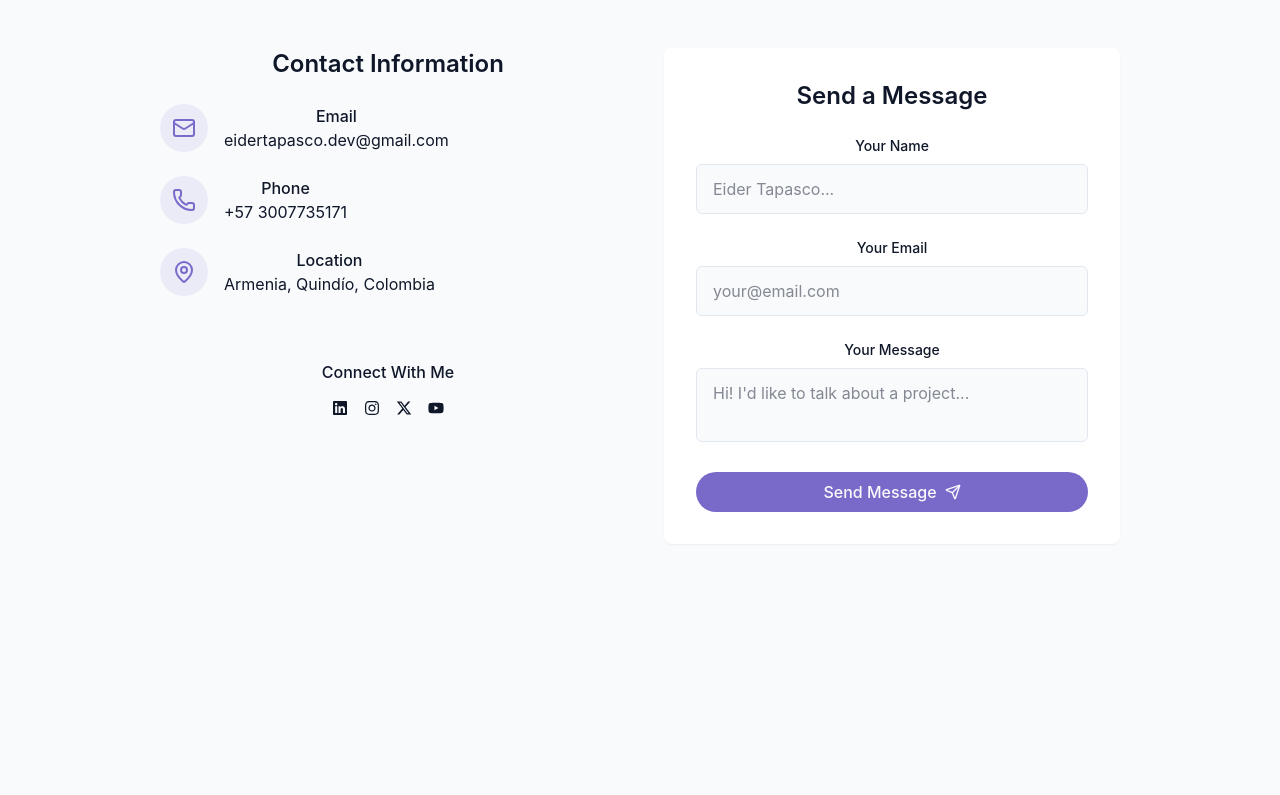
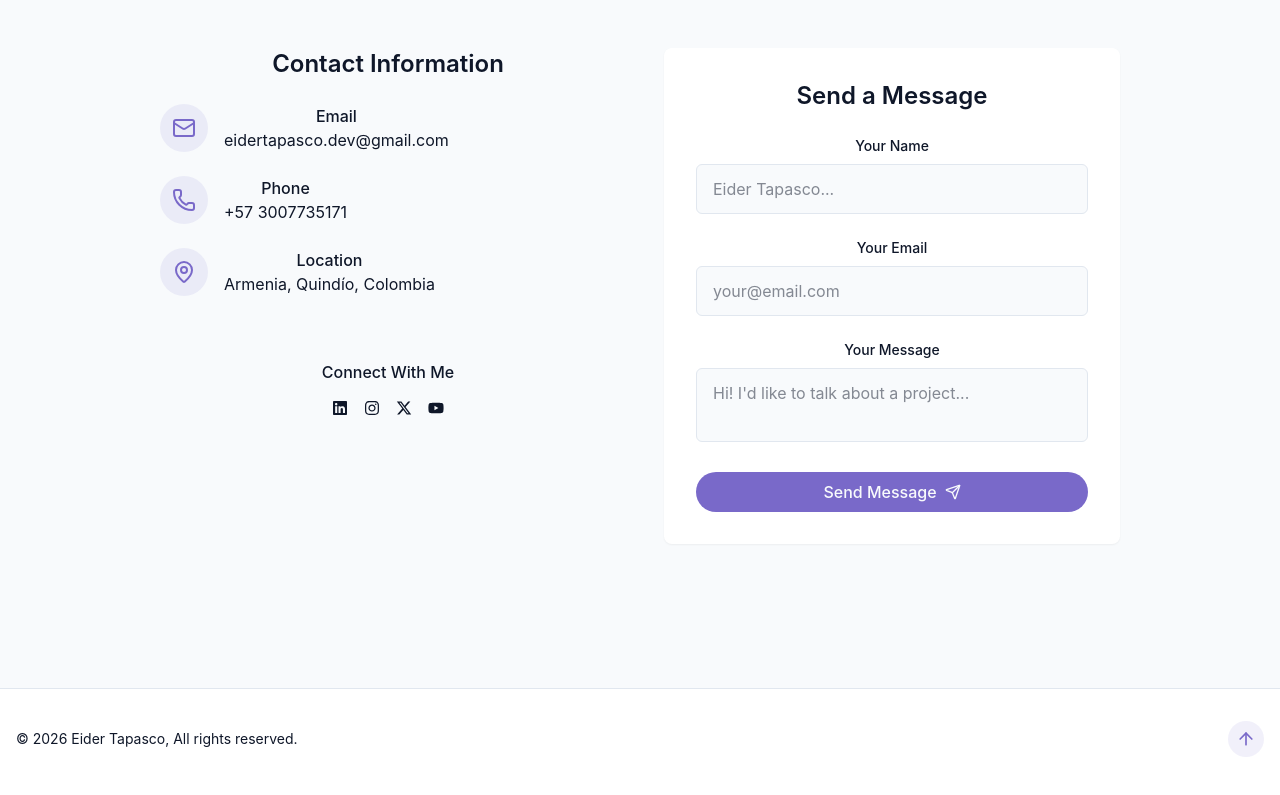
Before and after one commit to eidertapasco/portfolio-eider, a React (Vite) app: page / in a window 1280 px wide. Shown: the part 3918-4713 px from the top of the page. Before the commit the page ends 4558 px from the top, so only its background shows below. Built offline with nearby package versions, Linux system fonts and the light colour scheme.

Commit message:
feat(footer): add reusable footer
Add a footer with a dynamic copyright year and a link to return to the top of the page.

```diff
--- /dev/null
+++ b/src/components/Footer.jsx
@@ -0,0 +1,17 @@
+import { ArrowUp } from "lucide-react";
+export const Footer = () => {
+    return (
+        <footer className="py-12 px-4 bg-card relative border-t border-border mt-12 pt-8 flex flex-wrap justify-between items-center">
+            {" "}
+            <p className="text-sm text-muted-foreground">
+                {" "}
+                &copy; {new Date().getFullYear()} Eider Tapasco, All rights reserved.
+            </p>
+            <a
+                href="#hero"
+                className="p-2 rounded-full bg-primary/10 hover:bg-primary/20 text-primary transition-colors">
+                <ArrowUp size={20}/>
+            </a>
+        </footer>
+    )
+}
--- a/src/pages/Home.jsx
+++ b/src/pages/Home.jsx
@@ -6,6 +6,7 @@
 import { SkillsSection } from "@/components/SkillsSection";
 import { ProjectsSection } from "@/components/ProjectsSection"
 import { ContactSection } from "@/components/ContactSection";
+import { Footer } from "@/components/Footer";
 
 export const Home = () => {
     return (
@@ -30,7 +31,7 @@
             </main>
 
             {/* Footer */}
-
+            <Footer />
         </div>
     );
 }
```
